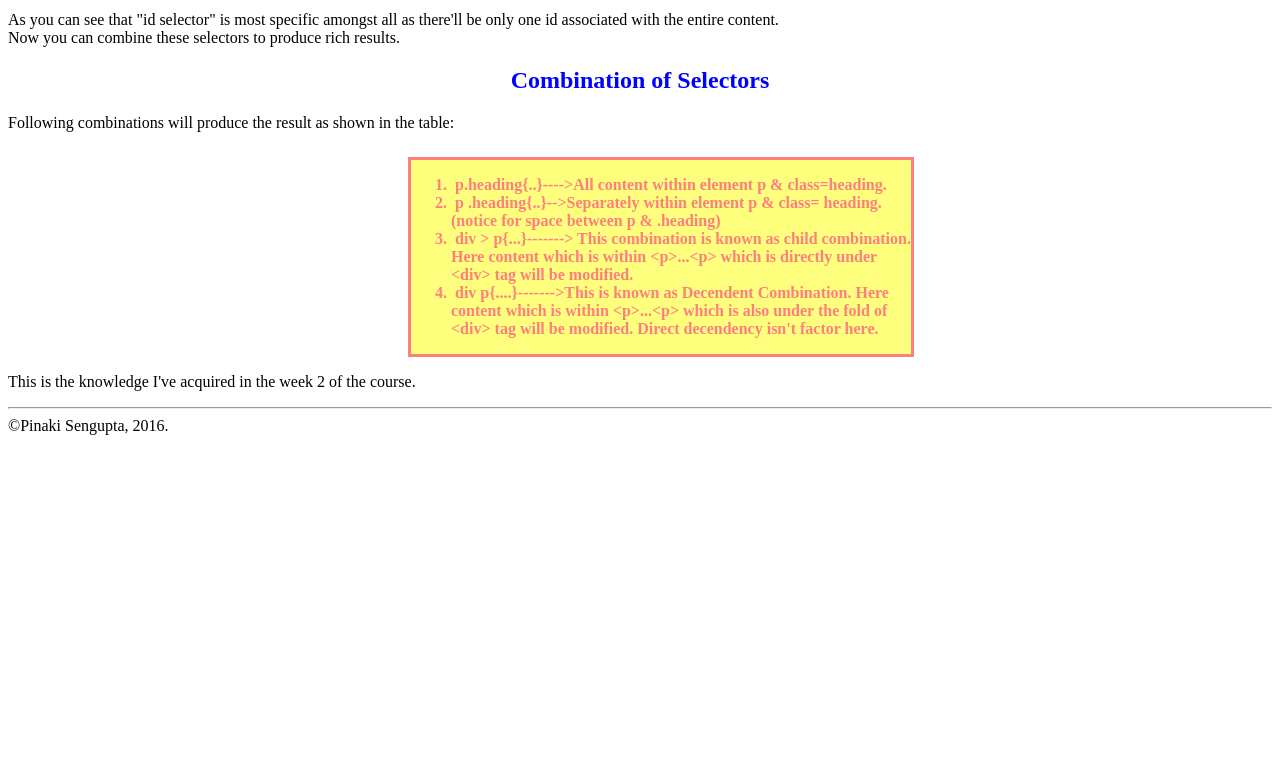
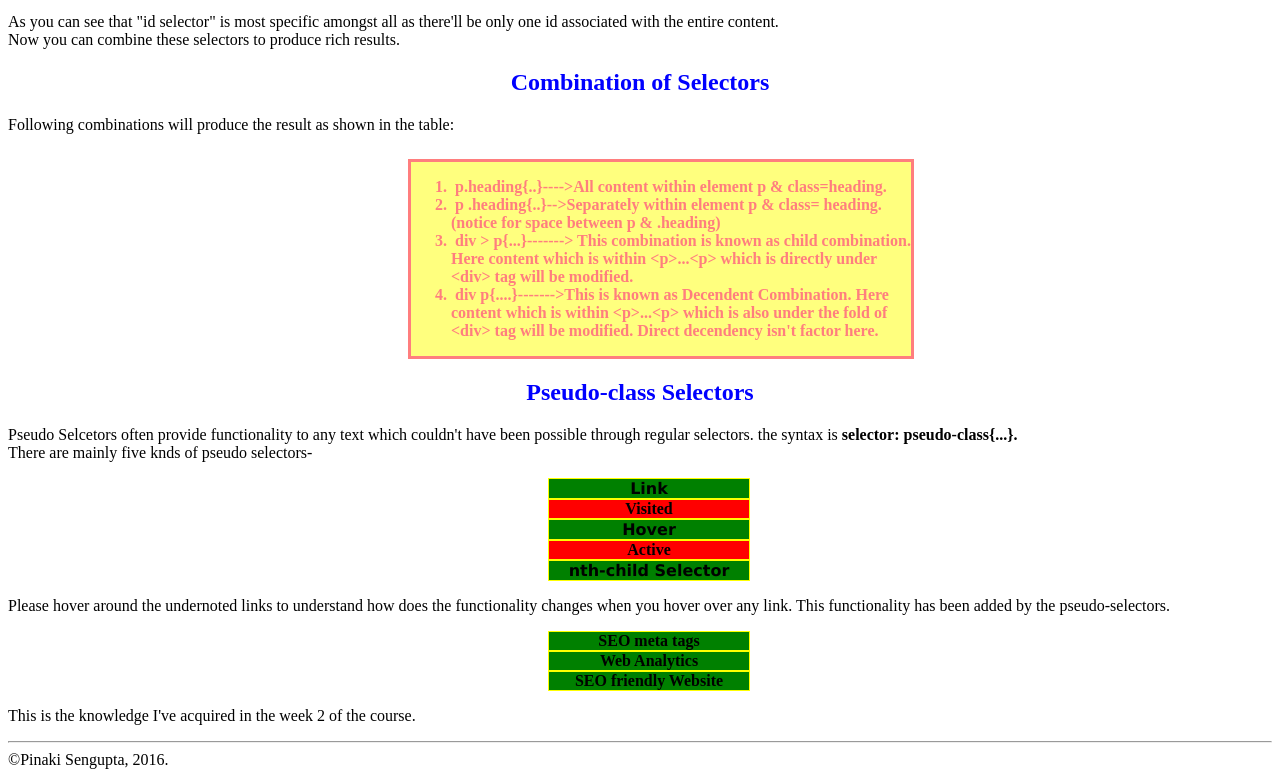
Before and after one commit to pinaki2905/Coursera-HTML, a plain HTML site: page site/css rules.html in a window 1280 px wide. Shown: the part 559-1336 px from the top of the page. Before the commit the page ends 1002 px from the top, so only its background shows below. Drawn offline with Linux system fonts and the light colour scheme.

Commit message:
small modification

```diff
--- a/site/css rules.html
+++ b/site/css rules.html
@@ -6,18 +6,29 @@
 <style type="text/css">
 	.heading {color: blue; text-align: center;}
 
-    .selectors {margin-left: 550px; width: 150px; color: green; font: bold; text-align: left; font-weight: bold; border-style: solid; background-color: yellow; opacity: 0.5}
+    .selectors {list-style: none; }
+
+
 
     #table {margin-left: 400px; margin-top: 25px; width: 500px; text-align: left; background-color: yellow;
     	    color: red; opacity: 0.5; font-weight:bold;
     	    border-style: solid}
+    .pseudo { list-style: none;}
+    a:link, a:visited {
+    	text-decoration: none; background-color: green; border: 1px solid yellow; display: block; width: 200px; text-align: center; color: black; margin-left: 500px; font-weight: bold;}
+    a:hover, a:visited {background-color: red;}
+
+    .selectors li:nth-child(odd)
+    {margin-left: 500px; background-color: green; display: box; width: 200px; text-align: center; border: solid 1px yellow; font-weight: bold; font-family: verdana;}
+    .selectors li:nth-child(even)
+    {margin-left: 500px; background-color: red; display: box; width: 200px; text-align: center; border: solid 1px yellow; font-weight: bold;}
 </style>
 
 
 <title>CSS Rules</title>
 </head>
 <body>
-<h1 class="heading">How Can You Code Cascading Style Sheet?</h1>
+<h1 class="heading">How Could You Code Cascading Style Sheet?</h1>
 <div>
 <p>CSS rules is presentation layer. It helps browser present the HTML content in beautiful manner. There're principally 3 types of selectors. We're know going to discuss those Selectors in detail.<br>
 The Selectors are-
@@ -59,6 +70,30 @@ Following combinations will produce the result as shown in the table:
 <li>&nbsp;div > p{...}------->	This combination is known as <b>child combination.</b> Here content which is within &lt;p&gt;...&lt;p&gt; which is directly under &lt;div&gt; tag will be modified.<br></li>
 <li>&nbsp;div p{....}------->This is known as <b>Decendent Combination.</b> Here content which is within &lt;p&gt;...&lt;p&gt; which is also under the fold of &lt;div&gt; tag will be modified. Direct decendency isn't factor here.</li>
 </ol></div>
+<div><h2 class="heading">Pseudo-class Selectors</h2>
+	<p>Pseudo Selcetors often provide functionality to any text which couldn't have been possible through regular selectors. the syntax is <b>selector: pseudo-class{...}.</b><br>
+	There are mainly five knds of pseudo selectors-
+	<ul class="selectors">
+		<li>Link</li>
+		<li>Visited</li>
+		<li>Hover</li>
+		<li>Active</li>
+		<li>nth-child Selector</li>
+     </ul>
+     Please hover around the undernoted links to understand how does the functionality changes when you hover over any link. This functionality has been added by the pseudo-selectors.
+     <ul class="pseudo">
+     	<li><a href="http://www.digitalmedialab.in/2016/10/12/seo-meta-tags" target="_blank">SEO meta tags</a></li>
+     	<li><a href="http://www.digitalmedialab.in/2016/10/03/web-analytics" target="_blank">Web Analytics</a></li>
+     	<li><a href="http://www.digitalmedialab.in/2016/09/22/creating-seo-friendly-website" target="_blank">SEO friendly Website</a></li>
+
+
+     </ul>
+
+
+	</p>
+
+
+</div>
 <div>
 <p>This is the knowledge I've acquired in the week 2 of the course.</p>
 </div>
```
Also changed, not shown: 1 other file.
